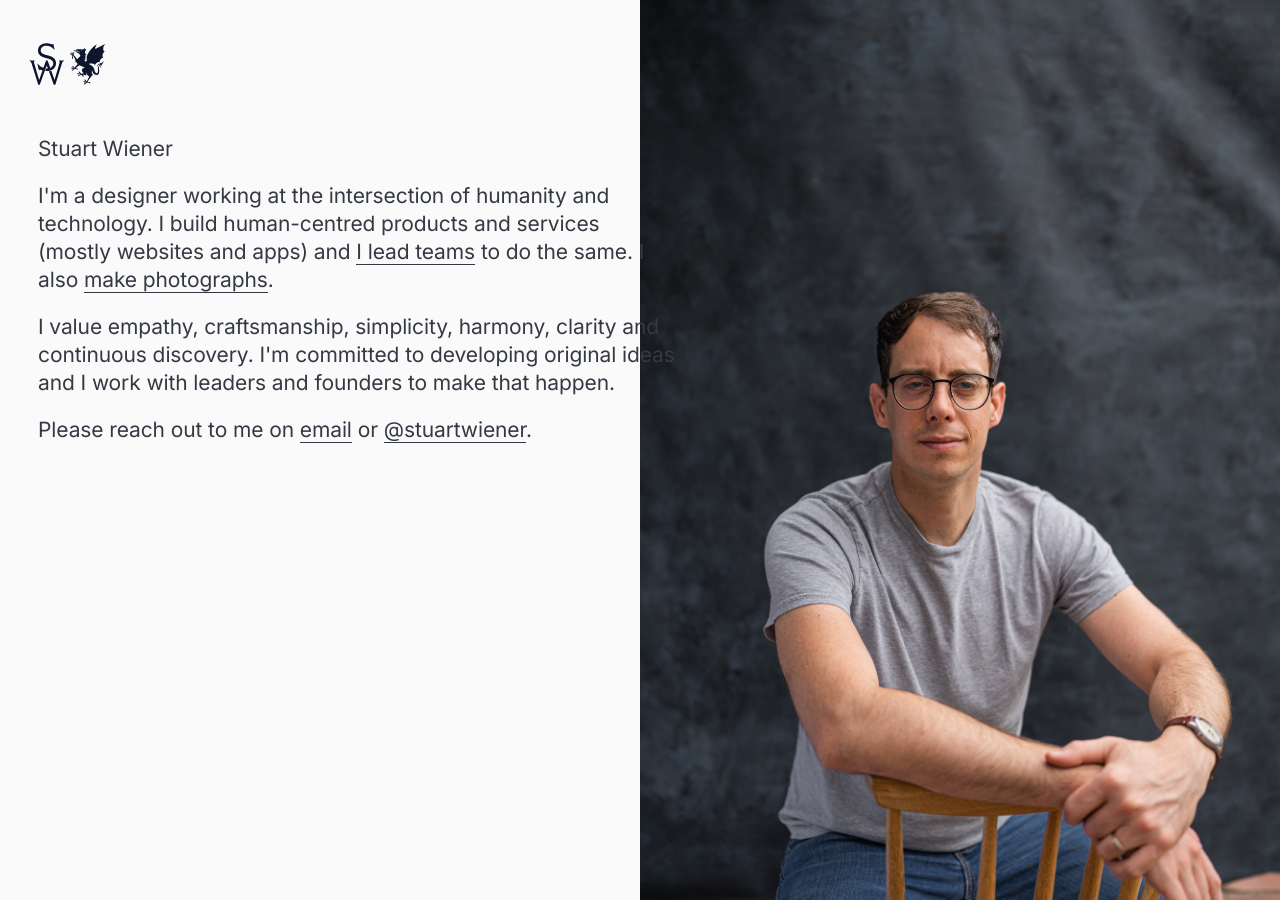
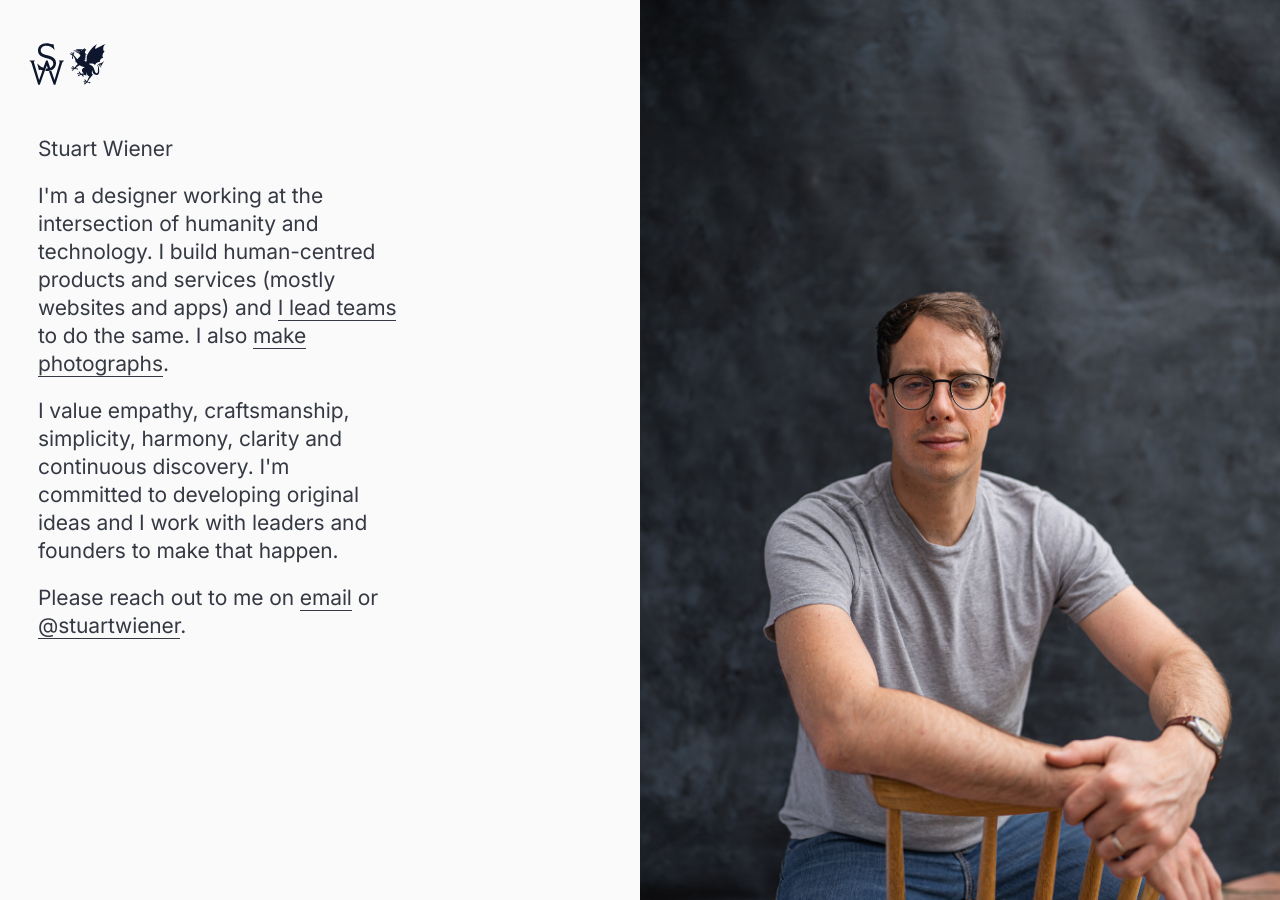
Before and after one commit to stuartwiener/stuartwiener.github.io, a Jekyll site: the page built from index.html, in a window 1280 px wide. Built offline with Jekyll 4.4.1, drawn with Linux system fonts in a browser that asks for light colours.

Commit message:
fixed liquid syntax

```diff
--- a/_layouts/default.html
+++ b/_layouts/default.html
@@ -14,7 +14,7 @@
         <a href="{% link index.html %}"><img src="{{ site.url }}/images/sw-monogram.svg" alt="Stuart Wiener monogram"></a>
       </div>
 
-      <div class="site-content {% if !page.show_background %}full-width{% endif %}">
+      <div class="site-content {% unless page.show_background %}full-width{% endunless %}">
 
         {{ content }}
 
```
